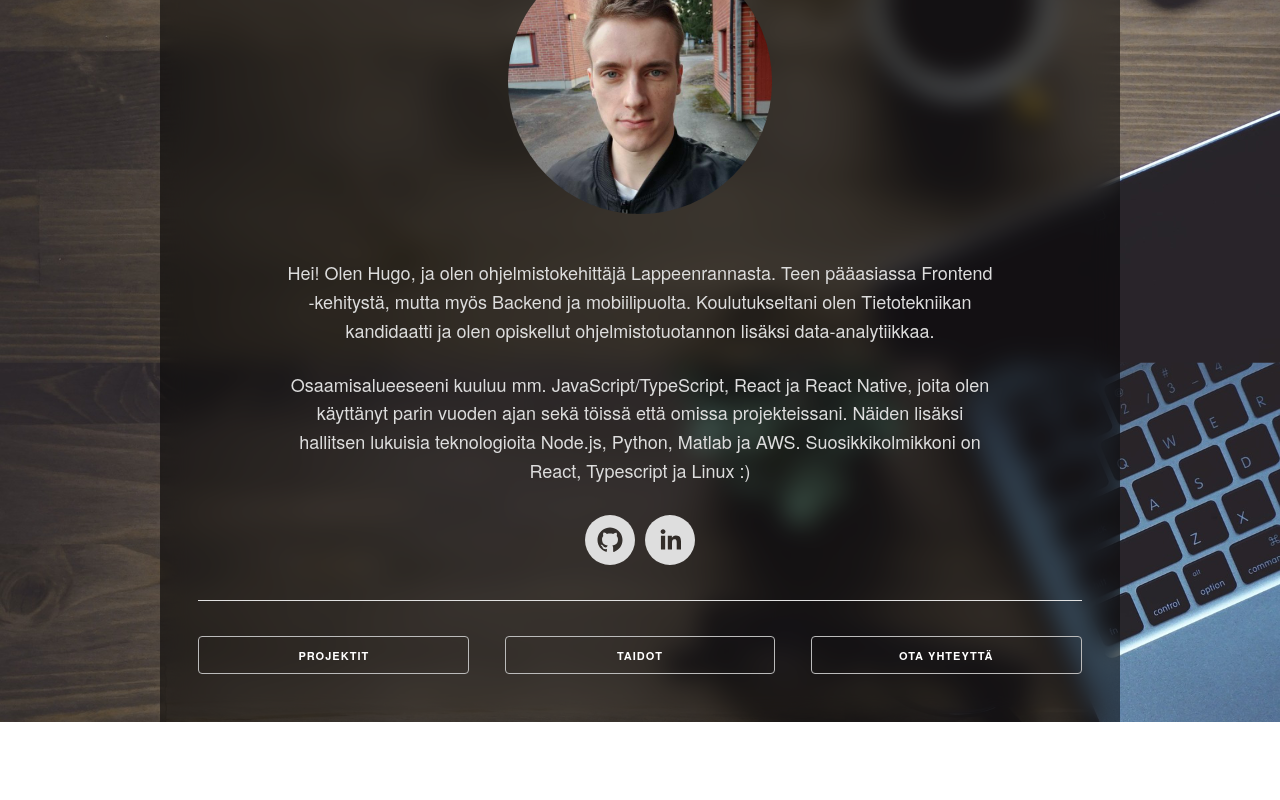
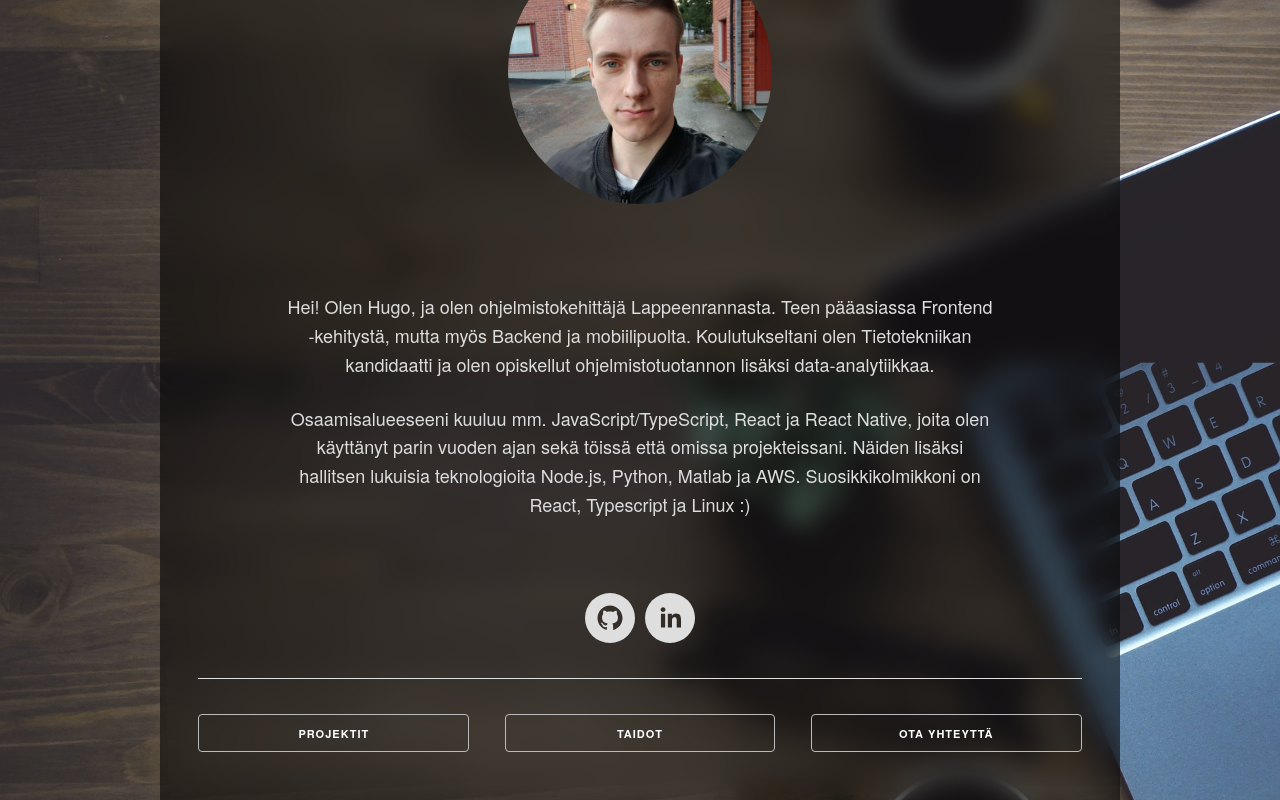
Before and after one commit to hugohutri/old-portfolio, a React (Create React App) app: page / in a window 1280 px wide. Shown: the part 488-1288 px from the top of the page. Before the commit the page ends 1210 px from the top, so only its background shows below. Built offline with nearby package versions, Linux system fonts and the light colour scheme.

Commit message:
fix: routing

```diff
--- a/package.json
+++ b/package.json
@@ -11,6 +11,7 @@
     "@types/node": "^16.7.13",
     "@types/react": "^17.0.20",
     "@types/react-dom": "^17.0.9",
+    "@types/styled-components": "^5.1.19",
     "react": "^17.0.2",
     "react-dom": "^17.0.2",
     "react-router": "^6.2.1",
@@ -18,8 +19,12 @@
     "react-scripts": "5.0.0",
     "react-social-icons": "^5.6.1",
     "skeleton-css": "^2.0.4",
+    "styled-components": "^5.3.3",
     "typescript": "^4.4.2",
     "web-vitals": "^2.1.0"
+  },
+  "resolutions": {
+    "styled-components": "^5"
   },
   "scripts": {
     "start": "react-scripts start",
--- /dev/null
+++ b/src/components/Button.tsx
@@ -0,0 +1,31 @@
+import { FC } from "react";
+import styled from "styled-components";
+
+const StyledButton = styled.a`
+  color: white !important;
+  border: 1px solid #bbb !important;
+
+  :hover,
+  :focus {
+    color: #ddd !important;
+    border-color: #ddd !important;
+    background-color: #0004;
+  }
+`;
+
+interface ButtonProps {
+  onClick?: () => any;
+  children: string | React.ReactChildren;
+}
+
+const Button: FC<ButtonProps> = (props) => {
+  return (
+    <div className="four columns">
+      <StyledButton className="button u-full-width" onClick={props.onClick}>
+        {props.children}
+      </StyledButton>
+    </div>
+  );
+};
+
+export default Button;
--- a/src/screens/Home/Home.tsx
+++ b/src/screens/Home/Home.tsx
@@ -10,14 +10,14 @@ interface HomeProps {}
 
 const Home: FC<HomeProps> = () => {
   return (
-    <div className="container page">
+    <>
       <Name />
       <ProfilePicture />
       <AboutMe />
       <SocialMedia />
       <hr />
       <ButtonRow />
-    </div>
+    </>
   );
 };
 
--- a/src/screens/Home/components/Button.tsx
+++ /dev/null
@@ -1,18 +0,0 @@
-import { FC } from "react";
-
-interface ButtonProps {
-  href: string;
-  children: string | React.ReactChildren;
-}
-
-const Button: FC<ButtonProps> = (props) => {
-  return (
-    <div className="four columns">
-      <a className="button u-full-width" href={props.href}>
-        {props.children}
-      </a>
-    </div>
-  );
-};
-
-export default Button;
--- a/src/screens/Home/components/ButtonRow.tsx
+++ b/src/screens/Home/components/ButtonRow.tsx
@@ -1,12 +1,15 @@
-import { FC } from "react";
-import Button from "./Button";
+import { FC, useContext } from "react";
+import Button from "../../../components/Button";
+import { PageChangerContext } from "../../PageContainer";
 
 const ButtonRow: FC<{}> = () => {
+  const setPage = useContext(PageChangerContext);
+
   return (
     <div className="row button-row">
-      <Button href="/projects">Projektit</Button>
-      <Button href="/projects">Taidot</Button>
-      <Button href="/projects">Ota yhteyttä</Button>
+      <Button onClick={() => setPage("Projects")}>Projektit</Button>
+      <Button>Taidot</Button>
+      <Button>Ota yhteyttä</Button>
     </div>
   );
 };
--- a/src/screens/Home/styles.css
+++ b/src/screens/Home/styles.css
@@ -1,7 +1,7 @@
 .name {
   width: 100%;
   text-align: center;
-  font-size: max(min(13vw, 170px), 50px);
+  font-size: max(min(13vw, 160px), 50px);
   font-family: "Roboto", sans-serif;
   padding-top: 5%;
   padding-bottom: 5%;
@@ -49,13 +49,6 @@
   }
 }
 
-.page {
-  padding: 3% !important;
-  height: max(100vh, 100%);
-  backdrop-filter: blur(13px);
-  background-color: #0008;
-}
-
 .center-content {
   display: flex;
   justify-content: center;
--- /dev/null
+++ b/src/screens/PageContainer.tsx
@@ -0,0 +1,33 @@
+import React, { createContext, FC, ReactElement, useState } from "react";
+import styled from "styled-components";
+import Home from "./Home/Home";
+import Projects from "./Projects/Projects";
+
+const Wrapper = styled.div`
+  padding: 3%;
+  height: max(100vh, 100%);
+  backdrop-filter: blur(13px);
+  background-color: #0008;
+`;
+
+type PageType = "Home" | "Projects" | "Skills";
+
+const PAGES = new Map<PageType, ReactElement>([
+  ["Home", <Home />],
+  ["Projects", <Projects />],
+  ["Skills", <p>Skills?</p>],
+]);
+
+export const PageChangerContext = createContext((page: PageType) => {});
+
+const PageContainer: FC<{}> = () => {
+  const [page, setPage] = useState<PageType>("Home");
+
+  return (
+    <PageChangerContext.Provider value={setPage}>
+      <Wrapper className="container">{PAGES.get(page)}</Wrapper>
+    </PageChangerContext.Provider>
+  );
+};
+
+export default PageContainer;
--- a/src/screens/Root.tsx
+++ b/src/screens/Root.tsx
@@ -1,18 +1,19 @@
-import React from 'react';
-import { BrowserRouter, Route, Routes } from 'react-router-dom';
-import HomeScreen from './Home/Home';
-import ProjectsScreen from './Projects/Projects';
+import React from "react";
+import { BrowserRouter, HashRouter, Route, Routes } from "react-router-dom";
+import "skeleton-css/css/normalize.css";
+import "skeleton-css/css/skeleton.css";
+import PageContainer from "./PageContainer";
+import Projects from "./Projects/Projects";
 
-import "skeleton-css/css/skeleton.css"
-import "skeleton-css/css/normalize.css"
+// Add Route here if needed
 
 const Root = () => (
-  <BrowserRouter>
+  <BrowserRouter basename={process.env.PUBLIC_URL}>
     <Routes>
-      <Route path="/" element={<HomeScreen />} />
-      <Route path="/projects" element={<ProjectsScreen />} />
+      <Route path="/" element={<PageContainer />} />
+      <Route path="/projects" element={<Projects />} />
+      <Route path="/moi" element={<p>Moi</p>} />
     </Routes>
   </BrowserRouter>
 );
-
 export default Root;
```
Also changed, not shown: src/screens/Projects/Projects.tsx (+3 -5 lines), 1 other file (tests, documents, lock files or other folders).
